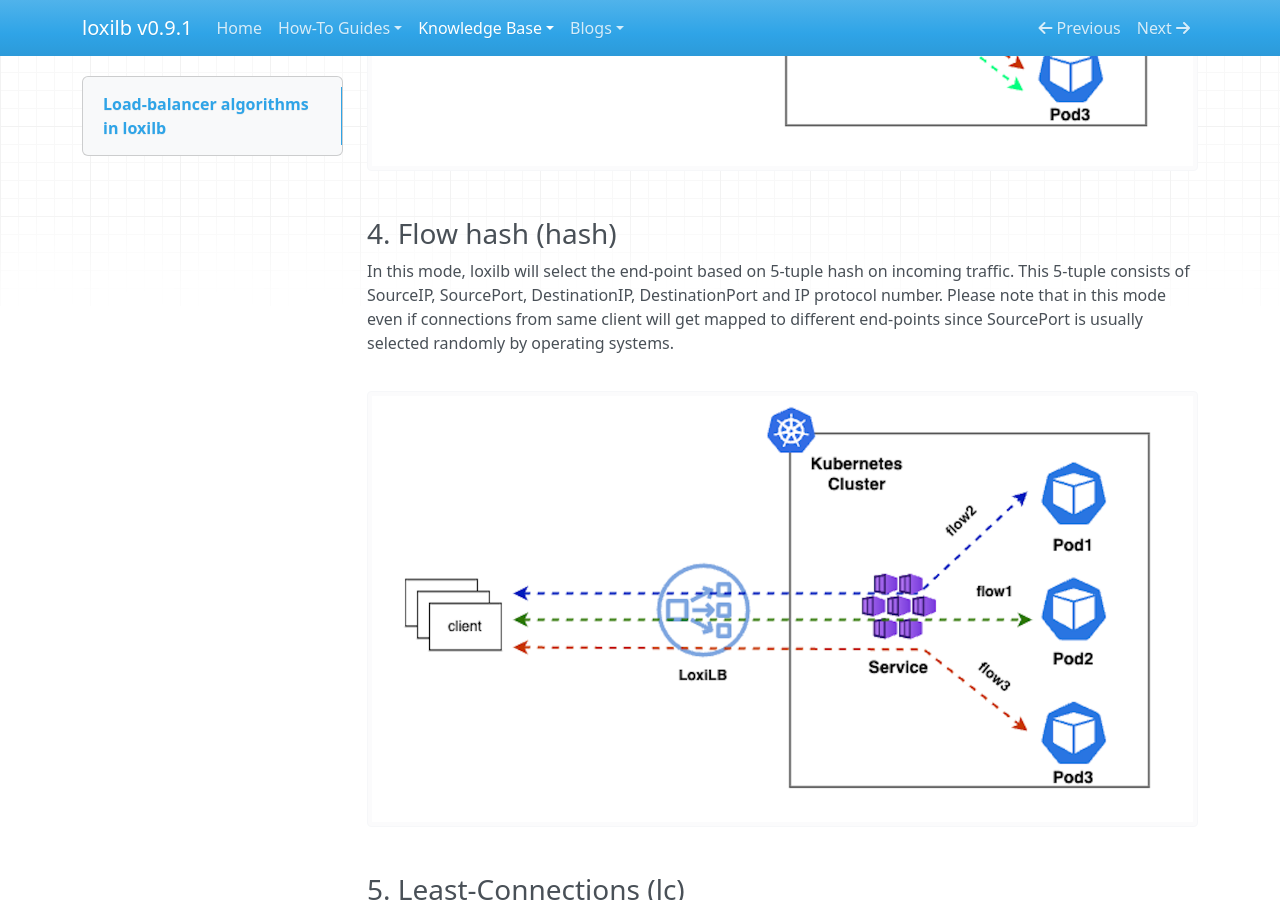
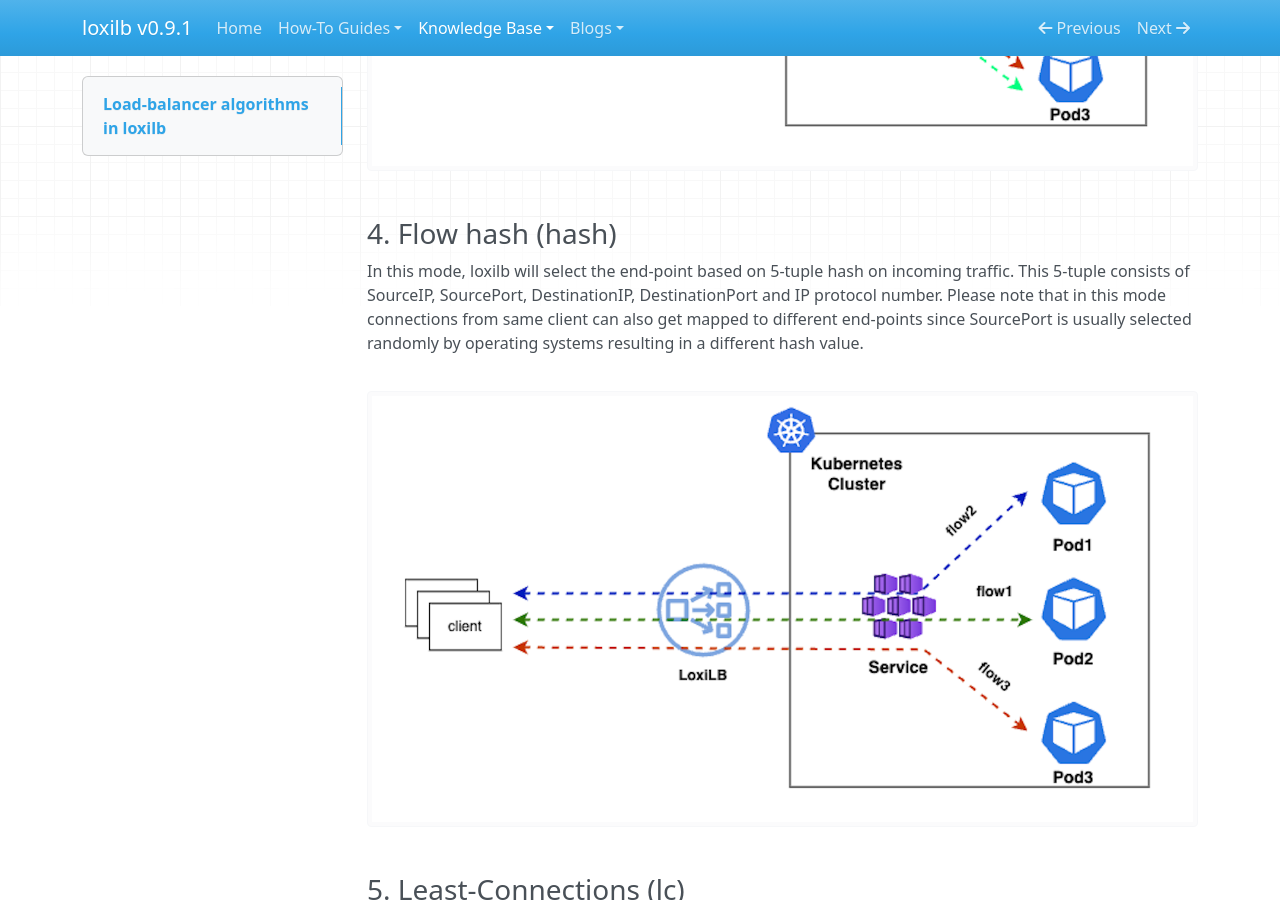
Before and after one commit to loxilb-io/loxilbdocs, an MkDocs documentation site: the page built from docs/lb-algo.md, in a window 1280 px wide and 900 px high, scrolled down 1910 px. Built offline with MkDocs 1.6.1, drawn with Linux system fonts in a browser that asks for light colours; nearby versions of some CDN libraries.

Commit message:
Update lb-algo.md

```diff
--- a/docs/lb-algo.md
+++ b/docs/lb-algo.md
@@ -24,7 +24,7 @@
 
 ### 4. Flow hash (hash)
 
-In this mode, loxilb will select the end-point based on 5-tuple hash on incoming traffic. This 5-tuple consists of SourceIP, SourcePort, DestinationIP, DestinationPort and IP protocol number. Please note that in this mode even if connections from same client will get mapped to different end-points since SourcePort is usually selected randomly by operating systems.
+In this mode, loxilb will select the end-point based on 5-tuple hash on incoming traffic. This 5-tuple consists of SourceIP, SourcePort, DestinationIP, DestinationPort and IP protocol number. Please note that in this mode connections from same client can also get mapped to different end-points since SourcePort is usually selected randomly by operating systems resulting in a different hash value.
 
 ![hash](photos/hash-algo.png)
 
```
